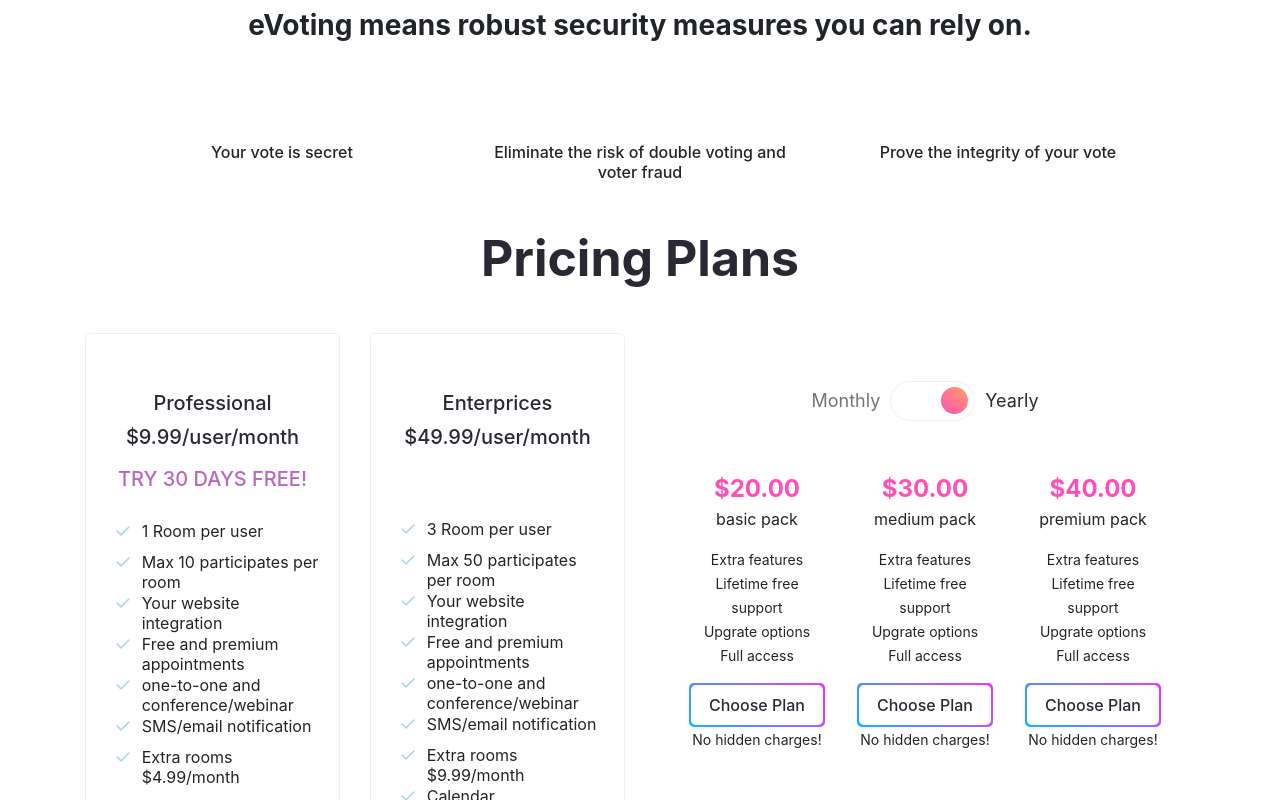
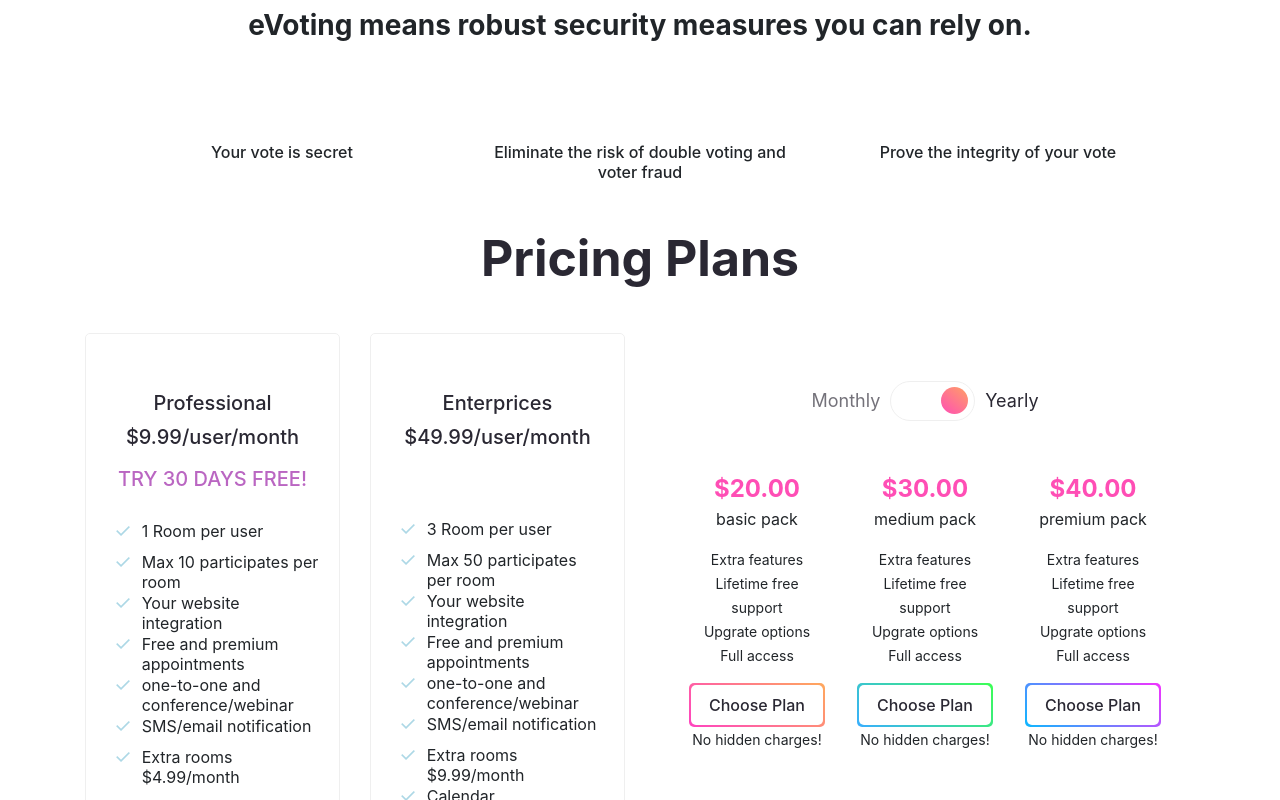
Before and after one commit to rahulsweb/Nuxt, a Nuxt app: page / in a window 1280 px wide. Both pictures are taken after a click on the link "Yearly". Shown: the part 6967-7767 px from the top of the page. Built offline with nearby package versions, Linux system fonts and the light colour scheme.

Commit message:
changes in price lavel

```diff
--- a/components/Pricing.vue
+++ b/components/Pricing.vue
@@ -157,7 +157,7 @@
                     <li><small>Full access</small></li>
                   </ul>
                   <!-- /.list-unstyled -->
-                  <a href="#" class="thm-btn pricing-one__btn"
+                  <a href="#" class="thm-btn choose"
                     ><span>Choose Plan</span></a
                   >
 
@@ -178,7 +178,7 @@
                     <li><small>Full access</small></li>
                   </ul>
                   <!-- /.list-unstyled -->
-                  <a href="#" class="thm-btn pricing-one__btn"
+                  <a href="#" class="thm-btn choose1"
                     ><span>Choose Plan</span></a
                   >
 
@@ -199,7 +199,7 @@
                     <li><small>Full access</small></li>
                   </ul>
                   <!-- /.list-unstyled -->
-                  <a href="#" class="thm-btn pricing-one__btn"
+                  <a href="#" class="thm-btn choose2"
                     ><span>Choose Plan</span></a
                   >
 
```
